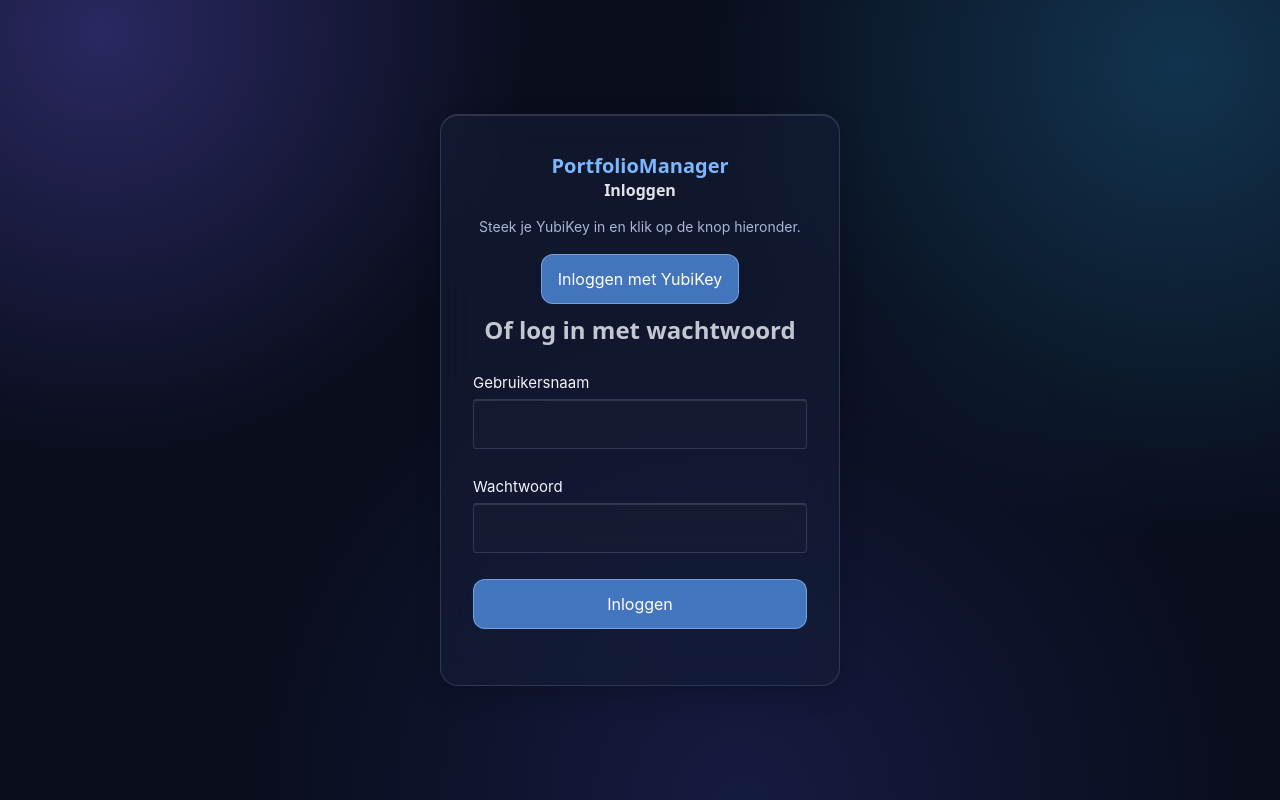
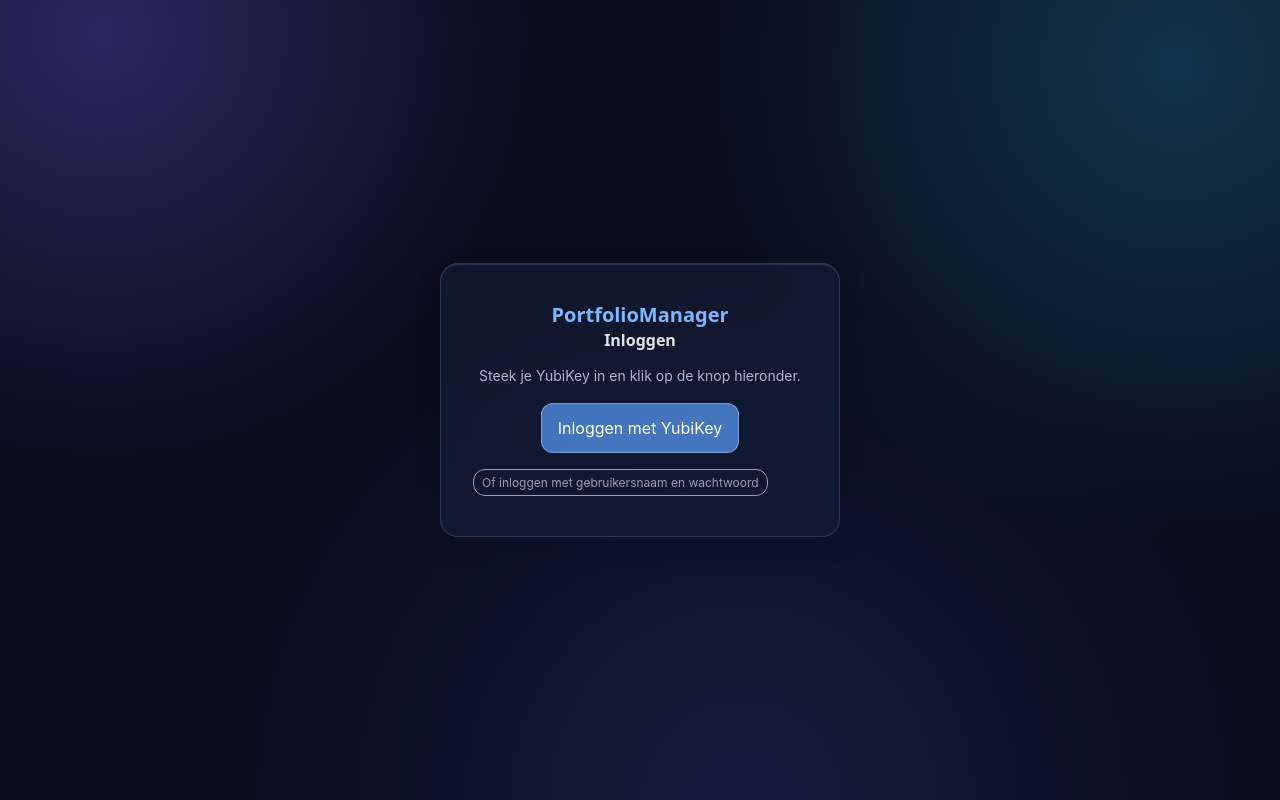
Before and after one commit to Sharpe-nl/PortfolioManager, a FastAPI app: page /auth/login in a window 1280 px wide. Run offline with FastAPI, Linux system fonts and the light colour scheme; tables that the repository leaves empty hold one stand-in row (values such as "Sample post"); parts of the project's set-up code (start-up, migrations or seed data) failed here and were passed over.

Commit message:
feat: add login method switcher

```diff
--- a/app/i18n/auth.py
+++ b/app/i18n/auth.py
@@ -34,6 +34,8 @@ NL = {
     "auth.password_minimum": "Gebruik minimaal 12 tekens.",
     "auth.password_setup_button": "Wachtwoordlogin instellen",
     "auth.password_login_heading": "Of log in met wachtwoord",
+    "auth.show_password_login": "Of inloggen met gebruikersnaam en wachtwoord",
+    "auth.show_yubikey_login": "Terug naar inloggen met YubiKey",
     "auth.password_login_button": "Inloggen",
     "auth.password_error": "✗ Gebruikersnaam of wachtwoord is onjuist.",
     "auth.password_rate_limited": "✗ Te veel mislukte inlogpogingen. Probeer het over 15 minuten opnieuw.",
@@ -76,6 +78,8 @@ EN = {
     "auth.password_minimum": "Use at least 12 characters.",
     "auth.password_setup_button": "Set up password login",
     "auth.password_login_heading": "Or sign in with password",
+    "auth.show_password_login": "Or sign in with username and password",
+    "auth.show_yubikey_login": "Back to YubiKey sign-in",
     "auth.password_login_button": "Sign in",
     "auth.password_error": "✗ Username or password is incorrect.",
     "auth.password_rate_limited": "✗ Too many failed sign-in attempts. Try again in 15 minutes.",
--- a/app/static/style.css
+++ b/app/static/style.css
@@ -1536,6 +1536,14 @@ body.auth-page {
   padding: .38rem .78rem;
 }
 
+.auth-card .auth-login-switch {
+  display: block;
+  width: fit-content;
+  min-width: 0;
+  margin: .8rem auto 0;
+  padding: .34rem .72rem;
+}
+
 /* Password fields need a readable vertical rhythm in the settings drawer. */
 .settings-inline-form.password-fields-form {
   display: grid;
--- a/app/templates/login.html
+++ b/app/templates/login.html
@@ -14,24 +14,28 @@
 <main class="auth-card">
   <h1>PortfolioManager</h1>
   <h2>{{ t(request, 'auth.login_heading') }}</h2>
-  {% if webauthn_available %}<p>{{ t(request, 'auth.login_instructions') }}</p>{% endif %}
-
   {% if request.query_params.get('password_error') == 'rate_limited' %}<div class="notice error">{{ t(request, 'auth.password_rate_limited') }}</div>
   {% elif request.query_params.get('password_error') %}<div class="notice error">{{ t(request, 'auth.password_error') }}</div>{% endif %}
   {% if request.query_params.get('password_setup') %}<div class="notice success">{{ t(request, 'auth.password_setup_success') }}</div>{% endif %}
 
   <div id="status" class="status-msg" hidden></div>
 
-  {% if webauthn_available %}<button id="login-btn" onclick="doLogin()">
-    {{ t(request, 'auth.login_button') }}
-  </button>{% endif %}
+  {% set show_password_login = request.query_params.get('password_error') or request.query_params.get('password_setup') %}
+  {% if webauthn_available %}
+  <div id="webauthn-login" {% if show_password_login and password_available %}hidden{% endif %}>
+    <p>{{ t(request, 'auth.login_instructions') }}</p>
+    <button id="login-btn" type="button" onclick="doLogin()">{{ t(request, 'auth.login_button') }}</button>
+    {% if password_available %}<button type="button" class="outline secondary btn-sm auth-login-switch" onclick="showPasswordLogin()">{{ t(request, 'auth.show_password_login') }}</button>{% endif %}
+  </div>
+  {% endif %}
   {% if password_available %}
-  <form method="post" action="/auth/login/password" class="auth-password-form">
-    {% if webauthn_available %}<h3>{{ t(request, 'auth.password_login_heading') }}</h3>{% endif %}
+  <form id="password-login" method="post" action="/auth/login/password" class="auth-password-form" {% if webauthn_available and not show_password_login %}hidden{% endif %}>
     <label>{{ t(request, 'auth.username') }}<input name="username" autocomplete="username" required></label>
     <label>{{ t(request, 'auth.password') }}<input type="password" name="password" autocomplete="current-password" required></label>
     <button type="submit">{{ t(request, 'auth.password_login_button') }}</button>
+    {% if webauthn_available %}<button type="button" class="outline secondary btn-sm auth-login-switch" onclick="showYubiKeyLogin()">{{ t(request, 'auth.show_yubikey_login') }}</button>{% endif %}
   </form>
+  {% if webauthn_available %}<noscript><style>#password-login[hidden] { display: grid !important; } #webauthn-login .auth-login-switch { display: none; }</style></noscript>{% endif %}
   {% endif %}
 </main>
 
@@ -44,6 +48,18 @@ const I18N = {
   loginSuccess: {{ t(request, 'auth.login_success') | tojson }},
   errorPrefix: {{ t(request, 'auth.error_prefix') | tojson }},
 };
+function showPasswordLogin() {
+  document.getElementById('webauthn-login').hidden = true;
+  const form = document.getElementById('password-login');
+  form.hidden = false;
+  form.elements.username.focus();
+}
+function showYubiKeyLogin() {
+  document.getElementById('password-login').hidden = true;
+  const panel = document.getElementById('webauthn-login');
+  panel.hidden = false;
+  document.getElementById('login-btn').focus();
+}
 async function doLogin() {
   const btn = document.getElementById('login-btn');
   const status = document.getElementById('status');
```
Also changed, not shown: CHANGELOG.md, README.md, 1 other file.
